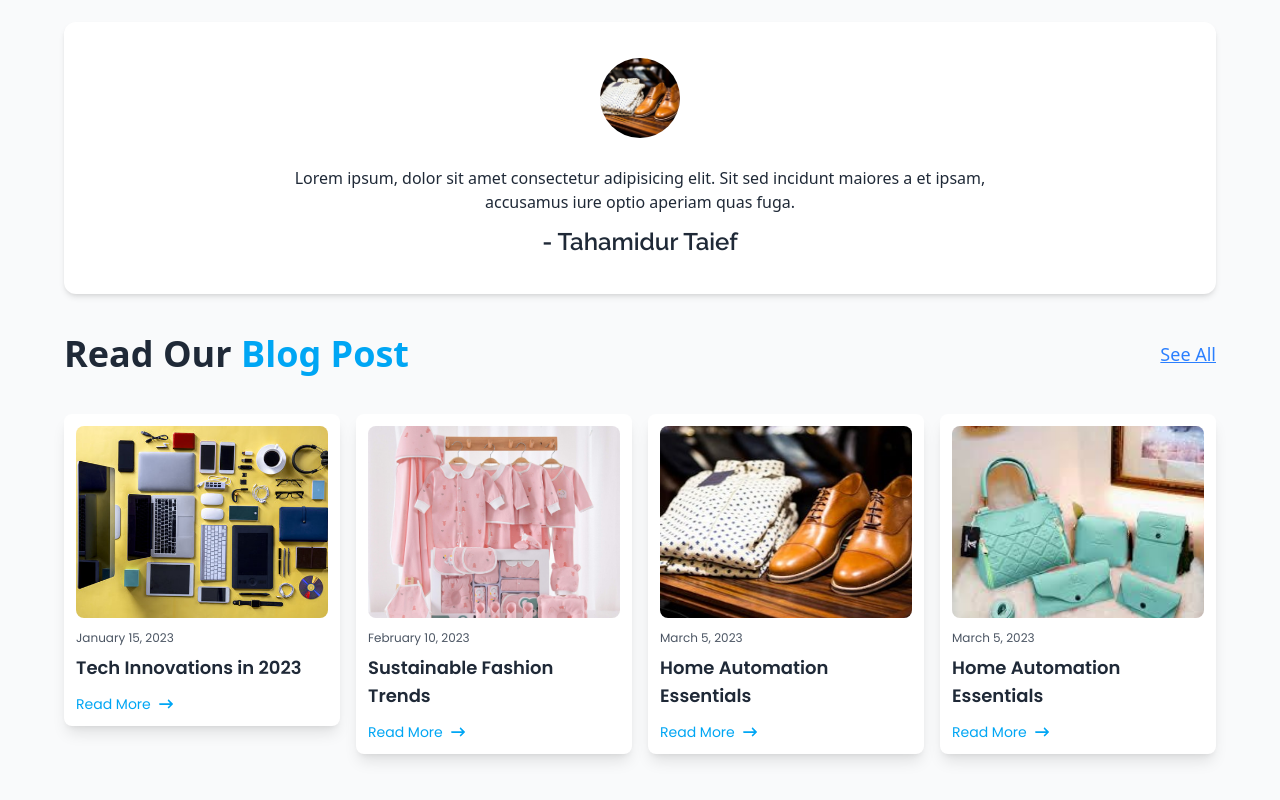
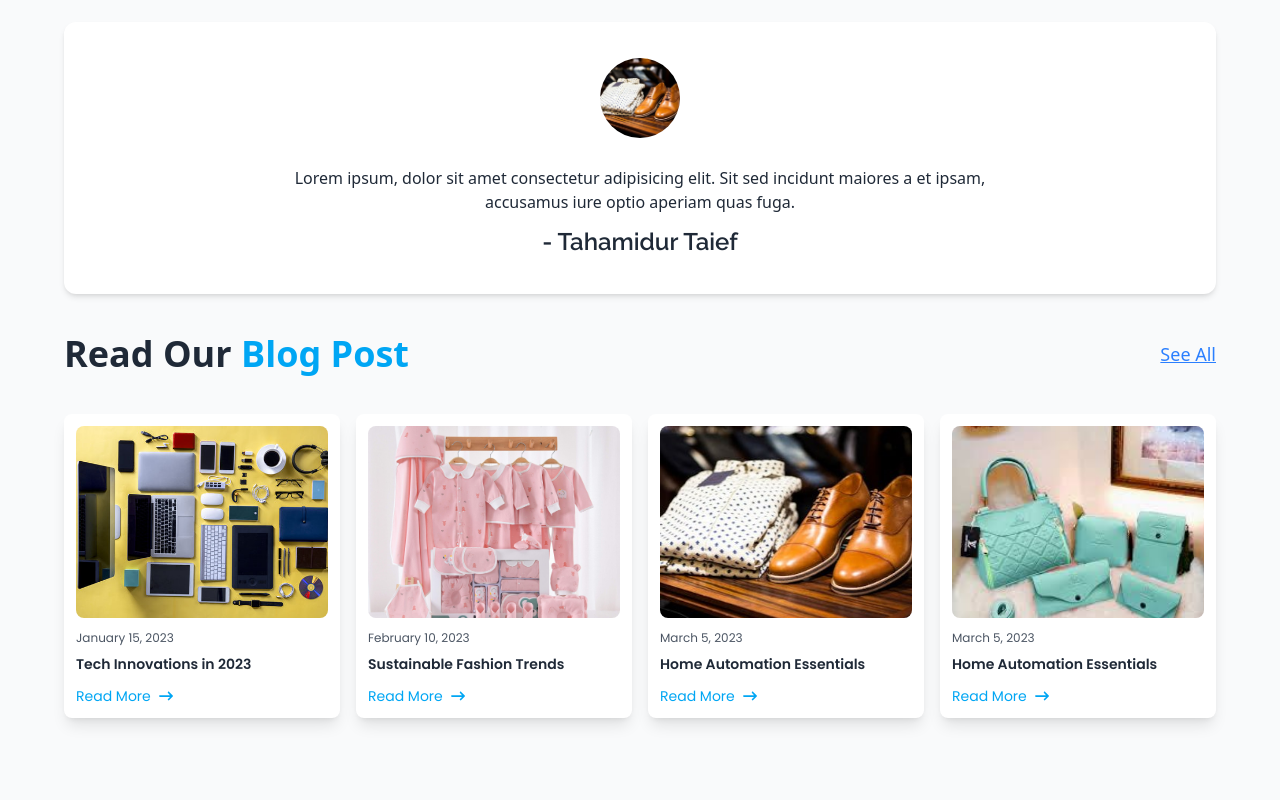
Before and after one commit to TahamidurTaief/icommerce, a Next.js app in the folder frontend/: page / in a window 1280 px wide. Shown: the part 2095-2895 px from the top of the page. Built offline with nearby package versions, Linux system fonts and the light colour scheme.

Commit message:
fixed swapper

```diff
--- a/frontend/Components/BlogComponents.jsx
+++ b/frontend/Components/BlogComponents.jsx
@@ -19,7 +19,7 @@ const BlogComponents = ({ blog_data }) => {
             <span className="text-xs text-[var(--color-text-secondary)]">
               {blog_data.date}
             </span>
-            <h2 className="text-sm md:text-lg font-semibold text-[var(--color-text-primary)]">
+            <h2 className="text-sm md:text-md font-semibold text-[var(--color-text-primary)] truncate">
               {blog_data.title}
             </h2>
           </div>
--- a/frontend/package.json
+++ b/frontend/package.json
@@ -16,6 +16,7 @@
     "react-icon": "^1.0.0",
     "react-icons": "^5.5.0",
     "swapper": "^1.1.6",
+    "swiper": "^11.2.10",
     "yarn": "^1.22.22"
   },
   "devDependencies": {
```
Also changed, not shown: 2 other files (tests, documents, lock files or other folders).
